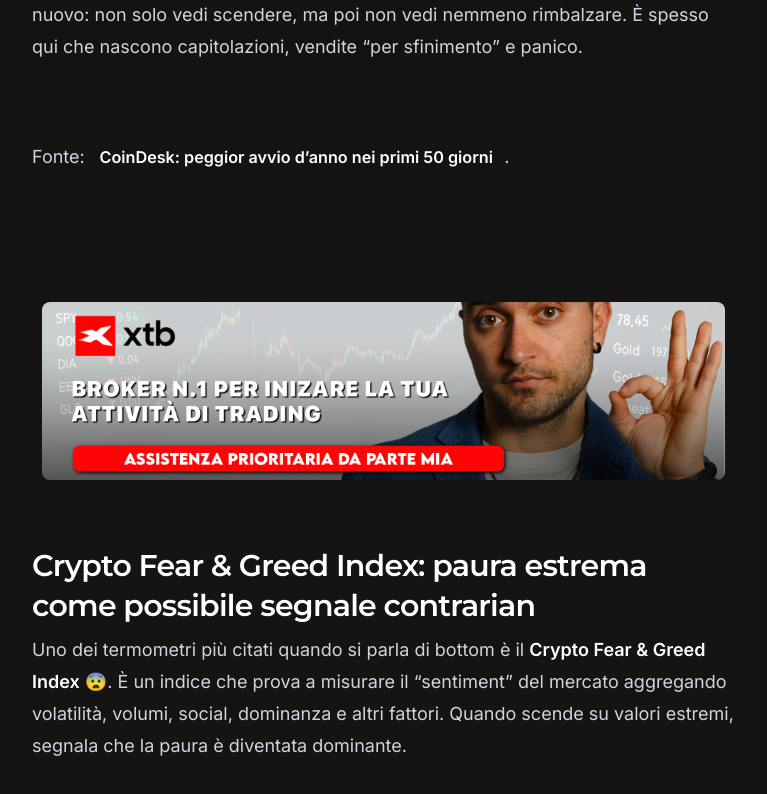
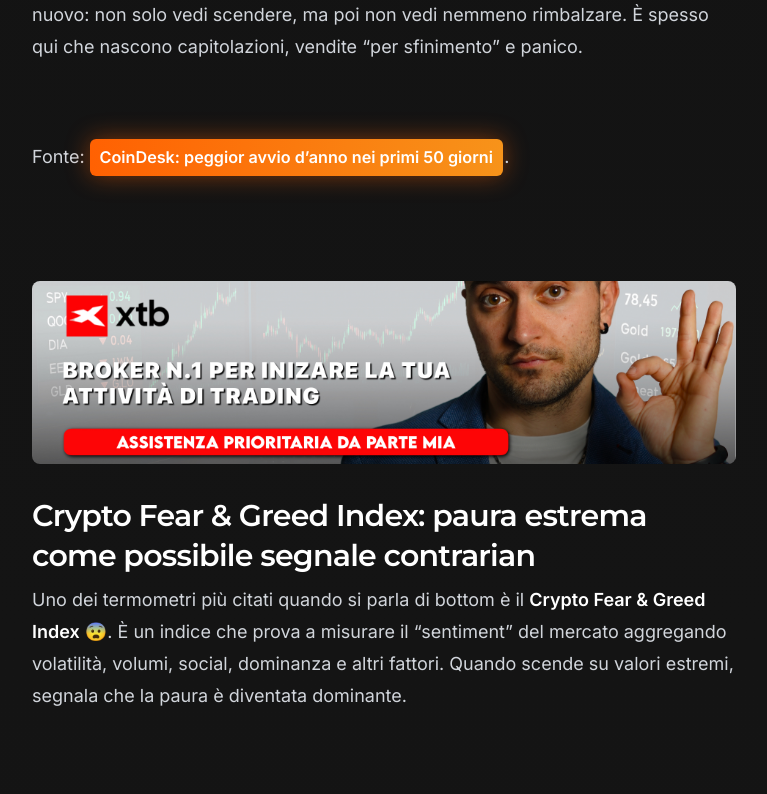
Before and after one commit to marco-costanza/MarcoCostanza, a Next.js app: page /blog/segnali-bottom-bitcoin in a window 1280 px wide. Shown: the part 1380-2174 px from the top of the page, without its empty margins (256-1023 px from the left). Built offline with nearby package versions, Linux system fonts and the light colour scheme.

Commit message:
style: Update link styles in article content to include a glow effect and gradient background, enhancing visual appeal and interactivity. Adjust hover effects for improved user experience.

```diff
--- a/app/globals.css
+++ b/app/globals.css
@@ -128,22 +128,23 @@
     background: linear-gradient(90deg, transparent 0%, rgba(70, 111, 157, 0.5) 25%, rgba(255, 97, 2, 0.55) 50%, rgba(70, 111, 157, 0.5) 75%, transparent 100%);
   }
 
-  /* Link articolo: stile bottoncino */
-  .article-content.prose a {
+  /* Link articolo: bottoncino con glow (solo link di testo, non quelli con immagini) */
+  .article-content.prose a:not(:has(img)) {
     display: inline-block;
     padding: 0.25em 0.6em;
     margin: 0 0.1em 0.2em 0;
     font-size: 0.9em;
     font-weight: 600;
     color: rgb(var(--accent-foreground));
-    background: rgba(var(--accent), 0.9);
+    background: linear-gradient(to right, rgb(var(--orange-6102)), rgb(var(--orange-genesis)));
     border-radius: 0.375rem;
     text-decoration: none;
-    transition: background 0.2s, transform 0.15s;
+    box-shadow: 0 0 24px 0 rgba(255, 97, 2, 0.44);
+    transition: filter 0.2s, box-shadow 0.2s;
   }
-  .article-content.prose a:hover {
-    background: rgb(var(--accent));
-    transform: translateY(-1px);
+  .article-content.prose a:not(:has(img)):hover {
+    filter: brightness(1.05);
+    box-shadow: 0 0 30px 0 rgba(255, 97, 2, 0.52), 0 0 54px -8px rgba(255, 97, 2, 0.32);
   }
 
   /* Articolo blog: spazi ridotti, sponsor box visibile su mobile */
```
